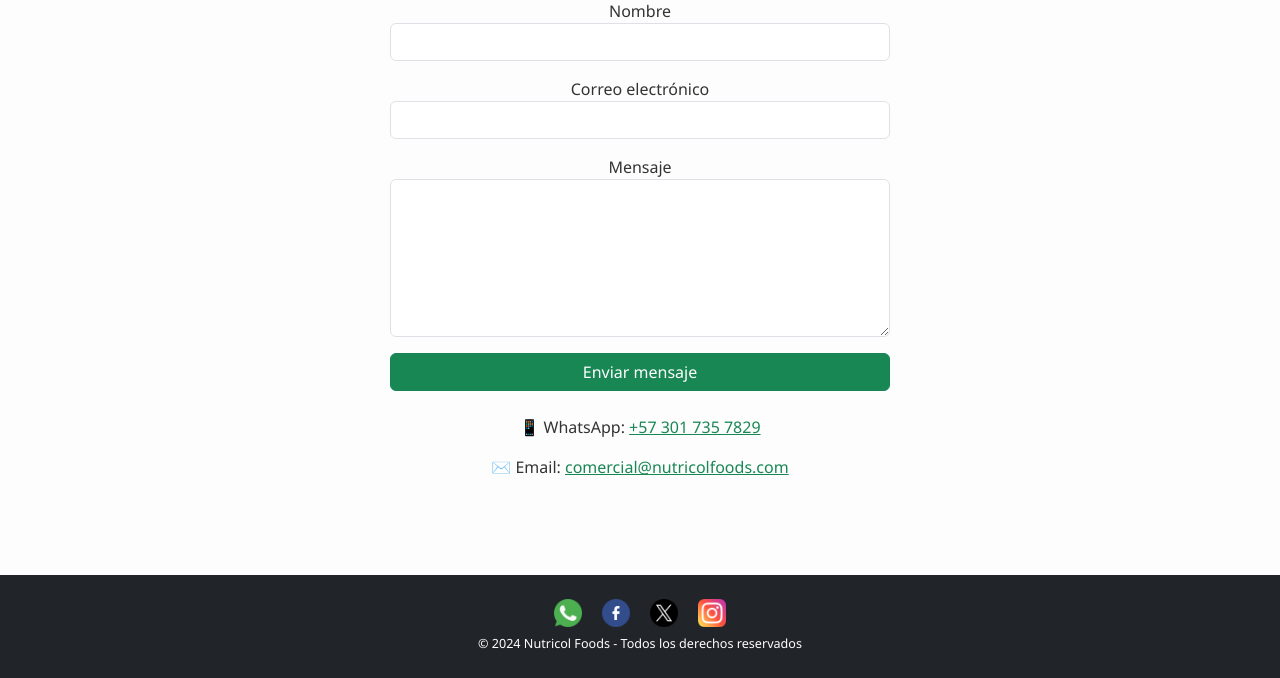
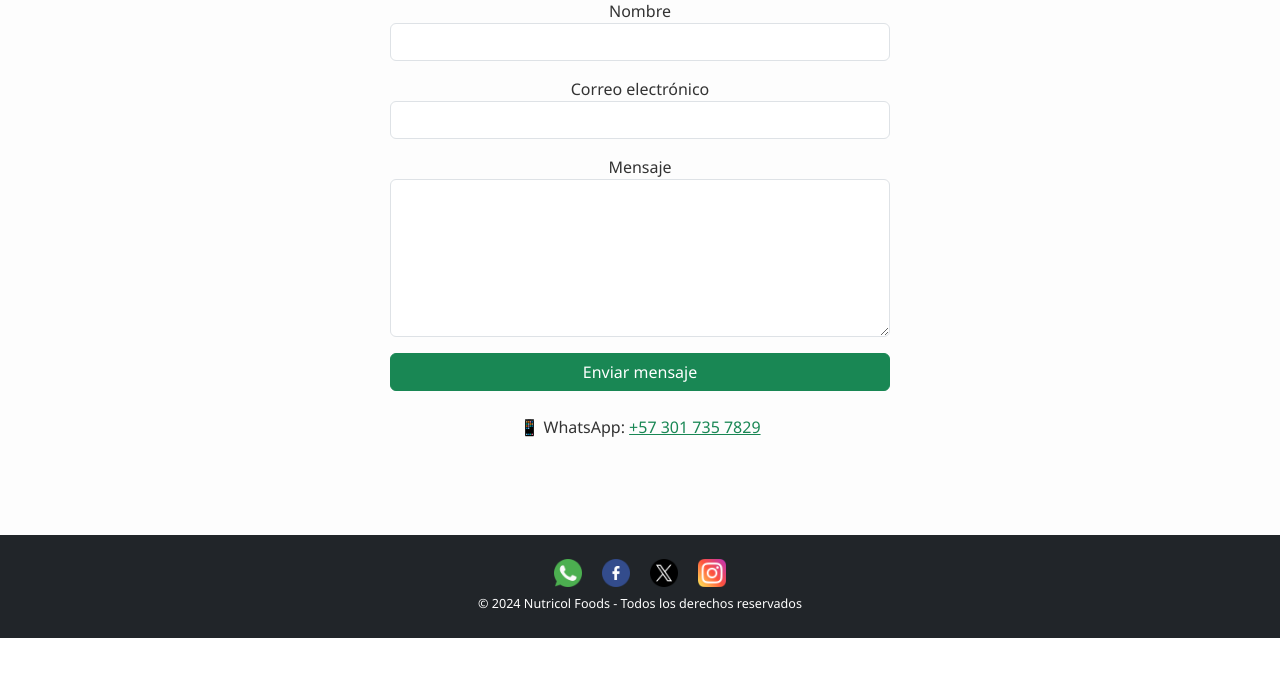
Before and after one commit to fgiraldo2024/nutricol_foods, a Flask app: page /contacto in a window 1280 px wide. Shown: the part 430-1108 px from the top of the page. After the commit the page ends 1068 px from the top, so only its background shows below. Run offline with Flask 3, Linux system fonts and the light colour scheme.

Commit message:
Quitar email de contacto

```diff
--- a/templates/contacto.html
+++ b/templates/contacto.html
@@ -46,7 +46,7 @@
 
     <div class="mt-4 mb-5">
       <p>📱 WhatsApp: <a href="https://wa.me/573017357829" target="_blank" class="text-success">+57 301 735 7829</a></p>
-      <p>✉️ Email: <a href="mailto:comercial@nutricolfoods.com" class="text-success">comercial@nutricolfoods.com</a></p>
+
     </div>
   </div>
 
```
